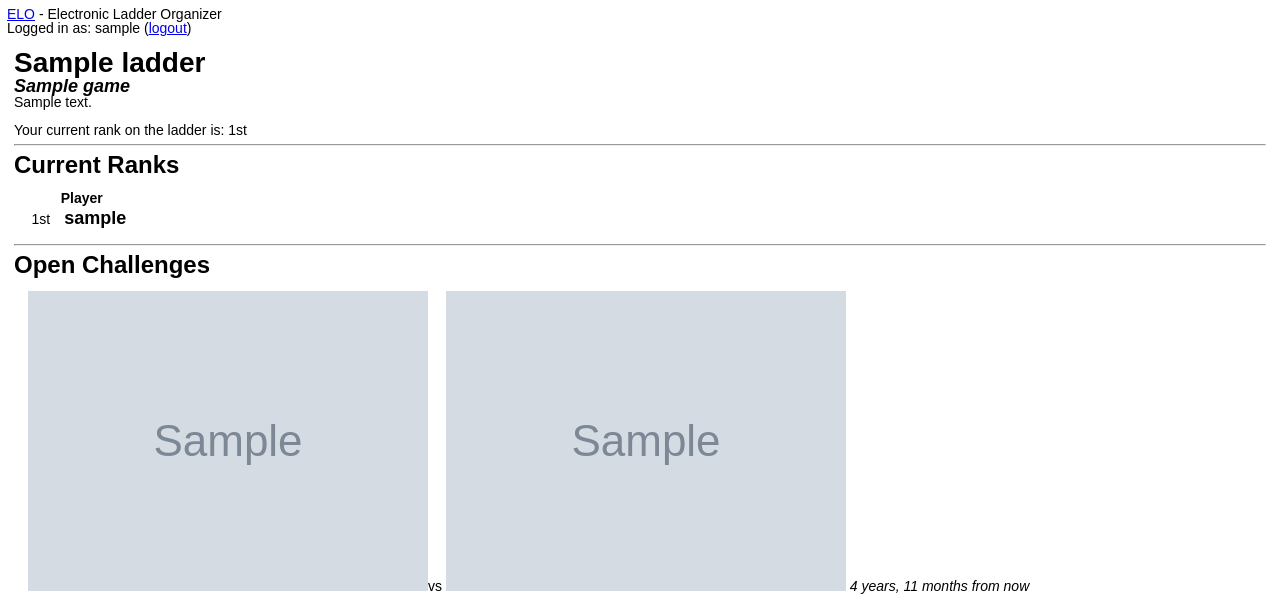
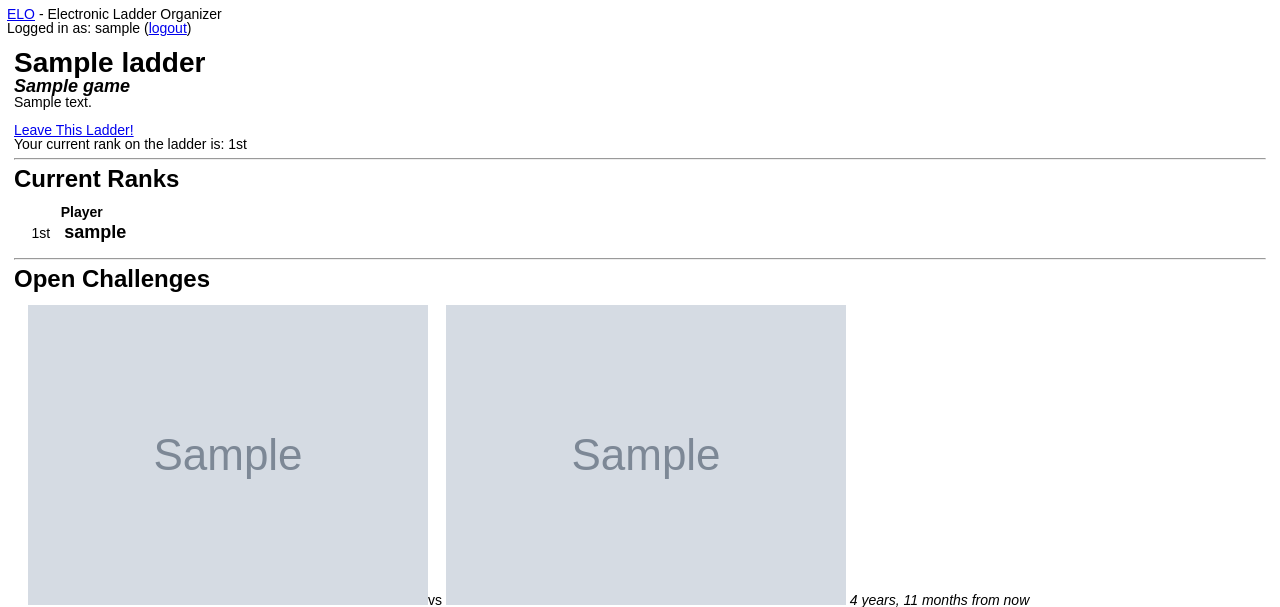
Before and after one commit to GordonsBeard/elo, a Django app: a page that uses ladder/templates/single_ladder_listing.html in a window 1280 px wide; the page is wider, and only the part inside the window is pictured. Shown: the top 607 px of that part. Run offline with Django 3.2, Linux system fonts and the light colour scheme; a user stored in the database is signed in; tables that the repository leaves empty hold one stand-in row (values such as "Sample post"); grey boxes marked "Sample" are stand-in pictures.

Commit message:
Added leave_ladder view

```diff
--- a/ladder/models.py
+++ b/ladder/models.py
@@ -2,7 +2,7 @@
 import datetime
 from django.core.exceptions import ObjectDoesNotExist
 from django.db import models
-from django.db.models.signals import post_save
+from django.db.models.signals import post_save, post_delete
 from django.template.defaultfilters import slugify
 from django.utils.timezone import utc
 
@@ -220,10 +220,22 @@ class Match(models.Model):
     def __unicode__(self):
         return "{0} vs {1}".format(self.challenger, self.challengee)
 
+def del_user_rank_adjustment(instance, sender, **kwargs):
+    if issubclass(sender, Rank):
+        # get a list of the remaining players with a larger (worse) rank
+        remainingPlayers = Rank.objects.filter(ladder = instance.ladder)
+
+        # if there are no players remaining players, we're done
+        if remainingPlayers == 0:
+            return
+
+        lowerRankedPlayers = remainingPlayers.filter(rank__gt = instance.rank)
+        if lowerRankedPlayers > 0:
+            for player in lowerRankedPlayers:
+                player.rank -= 1
+                player.save()
+
 def adjust_rank(instance, sender, **kwargs):
-    """
-    KNOWN BUGS:
-    """
     if issubclass(sender, Match):
         if not instance.winner:
             # If there isn't a winner then why are we here?
@@ -267,5 +279,8 @@ def adjust_rank(instance, sender, **kwargs):
             winner_rank.save()
             loser_rank.save()
 
-#pre_save.connect(record_prematch_ranks, sender=Match)
-post_save.connect(adjust_rank, sender=Match)
+# After updating a Match, if there is a winner, adjust relevant Ranks
+post_save.connect(adjust_rank, sender = Match)
+
+# After deleting a User's Rank, update all other Ranks up one.
+post_delete.connect(del_user_rank_adjustment, sender = Rank)
--- a/ladder/templates/single_ladder_listing.html
+++ b/ladder/templates/single_ladder_listing.html
@@ -13,6 +13,7 @@
 <p>{{ ladder.description }}</p>
 <br>
 {% if user.is_authenticated and join_link %}<a href="{{ ladder.get_absolute_url }}/join">Join This Ladder!</a>{% endif %}
+{% if user.is_authenticated and not join_link %}<a href="{{ ladder.get_absolute_url }}/leave">Leave This Ladder!</a>{% endif %}
 <p class="message">{% if message %}{{ message }}{% endif %}</p>
 {% if rank_list %}
 {% if not join_link and current_player_rank %}<p>Your current rank on the ladder is: {{ current_player_rank.rank|ordinal }}</p>{% endif %}
--- a/ladder/urls.py
+++ b/ladder/urls.py
@@ -4,7 +4,8 @@ from django.contrib import admin
 admin.autodiscover()
 
 urlpatterns = patterns('ladder.views',
-    url(r'^(?P<ladder>[-\w]+)/$',           'index'),
-    url(r'^(?P<ladder>.*)/join/$',          'join_ladder'),
-    url(r'^(?P<ladder>.*)/challenge/(?P<challengee>.*)$',     'challenge_list'),
+    url(r'^(?P<ladderslug>[-\w]+)/$',                           'index'),
+    url(r'^(?P<ladderslug>.*)/join/$',                          'join_ladder'),
+    url(r'^(?P<ladderslug>.*)/leave/$',                         'leave_ladder'),
+    url(r'^(?P<ladderslug>.*)/challenge/(?P<challengee>.*)$',   'challenge_list'),
 )
--- a/ladder/views.py
+++ b/ladder/views.py
@@ -6,52 +6,74 @@ from django.template import RequestContext
 from ladder.models import Rank, Match, Ladder, Challenge
 
 
-def index(request, ladder, message=None):
-    ladder_requested = Ladder.objects.get(slug=ladder)
-    rank_list = Rank.objects.filter(ladder=ladder_requested).order_by('rank')
+def index(request, ladderslug, message = None):
+    ladder_requested = Ladder.objects.get(slug = ladderslug)
+    rank_list = Rank.objects.filter(ladder = ladder_requested).order_by('rank')
+
     if request.user.is_authenticated():
         """ This is the magic that will happen when a user is logged in. """
         join_link = True if request.user.pk not in [key.player.pk for key in rank_list] else None
         try:
-            current_player_rank = Rank.objects.get(player = request.user, ladder=ladder_requested)
+            current_player_rank = Rank.objects.get(player = request.user, ladder = ladder_requested)
         except ObjectDoesNotExist:
             current_player_rank = None
     else:
         """ Otherwise. """
         current_player_rank = None
         join_link = False
-    match_list = Match.objects.filter(ladder=ladder_requested).order_by('-date_complete')
-    open_challenges = Challenge.objects.filter(challenger=request.user.id).filter(accepted=0).order_by('-deadline')
+
+    match_list = Match.objects.filter(ladder = ladder_requested).order_by('-date_complete')
+    open_challenges = Challenge.objects.filter(challenger = request.user.id).filter(accepted = 0).order_by('-deadline')
     return render_to_response('single_ladder_listing.html', {'current_player_rank':current_player_rank, 'join_link':join_link, 'ladder':ladder_requested, 'rank_list':rank_list, 'match_list':match_list, 'open_challenges':open_challenges, 'message':message}, context_instance=RequestContext(request))
 
-def join_ladder(request, ladder):
-    ladder_requested = Ladder.objects.get(slug=ladder)
+def join_ladder(request, ladderslug):
+    ladder_requested = Ladder.objects.get(slug = ladderslug)
 
     if not request.user.is_authenticated():
         message = u"Log in before trying to join a ladder!"
 
-        return index(request, ladder, message)
+        return index(request, ladderslug, message)
 
-    rank_list = Rank.objects.filter(ladder=ladder_requested)
+    rank_list = Rank.objects.filter(ladder = ladder_requested)
 
     try:
-        player_rank = Rank.objects.get(player=request.user, ladder=ladder_requested)
+        player_rank = Rank.objects.get(player = request.user, ladder=ladder_requested)
         message = u"You are already on this ladder! You are rank {0} of {1}.".format(player_rank.rank, rank_list.count())
     except ObjectDoesNotExist:
-        new_rank = Rank(player=request.user, rank=rank_list.count() + 1, arrow=0, ladder=ladder_requested)
+        new_rank = Rank(player = request.user, rank = rank_list.count() + 1, arrow = 0, ladder = ladder_requested)
         new_rank.save()
-        rank_list = Rank.objects.filter(ladder=ladder_requested)
+        rank_list = Rank.objects.filter(ladder = ladder_requested)
         message = u"You've joined the ladder! You are now rank {0} of {1}.".format(new_rank.rank, rank_list.count())
 
-    return index(request, ladder, message)
+    return index(request, ladderslug, message)
 
-def challenge_list(request, ladder, challengee):
+def leave_ladder(request, ladderslug, **kwargs):
+    ladder_requested = Ladder.objects.get(slug = ladderslug)
+
+    if not request.user.is_authenticated():
+        message = u"Log in before trying to join a ladder!"
+
+        return index(request, ladderslug, message)
+
+    rank_list = Rank.objects.filter(ladder = ladder_requested)
+
+    try:
+        player_rank = Rank.objects.get(player = request.user, ladder = ladder_requested)
+        player_rank.delete()
+
+        message = u"You have left this ladder. Everyone gets a free promotion!"
+    except ObjectDoesNotExist:
+        message = u"You're not even on this ladder dumdum."
+
+    return index(request, ladderslug, message)
+
+def challenge_list(request, ladderslug, challengee):
     if not request.user.is_authenticated():
         message = u"Log in before trying to issue a challenge!"
 
-        return index(request, ladder, message)
+        return index(request, ladderslug, message)
 
-    challengee_name = User.objects.get(id=challengee)
+    challengee_name = User.objects.get(id = challengee)
     message = u"Challenge issued to {0}".format(challengee_name.userprofile.handle)
 
-    return render(request, 'single_ladder_listing.html', {'ladder': ladder, 'message': message})
+    return render(request, 'single_ladder_listing.html', {'ladderslug': ladderslug, 'message': message})
```
